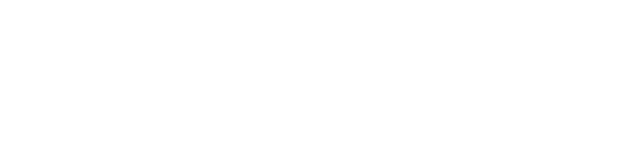
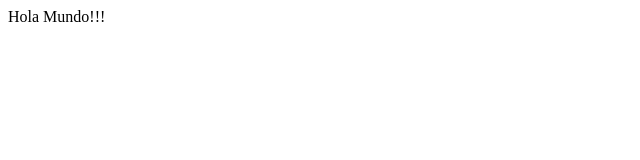
Before and after one commit to cjbellotti/capa-git, a plain HTML site: page index.html in a window 1280 px wide. Shown: the whole page, without its empty margins (0-640 px from the left). Drawn offline with Linux system fonts and the light colour scheme.

Commit message:
Agrego el hola mundo

```diff
--- a/index.html
+++ b/index.html
@@ -3,5 +3,7 @@
 	<title>Capa Git</title>
 </head>
 <body>
+
+	<p>Hola Mundo!!!</p>
 </body>
 </html>
```
